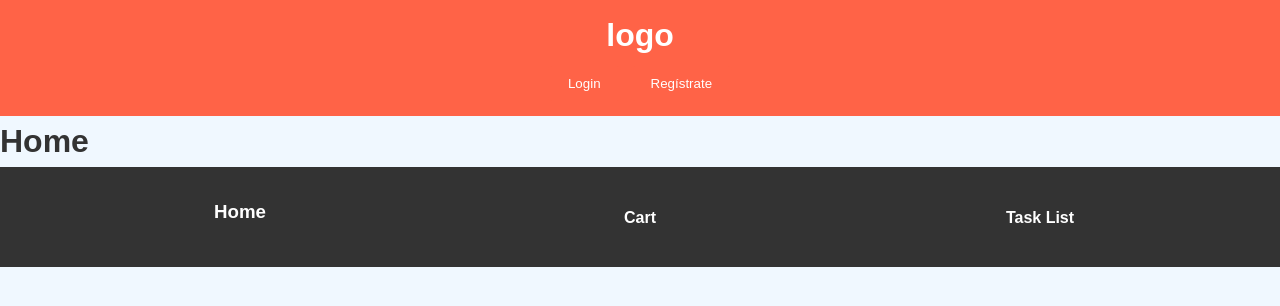
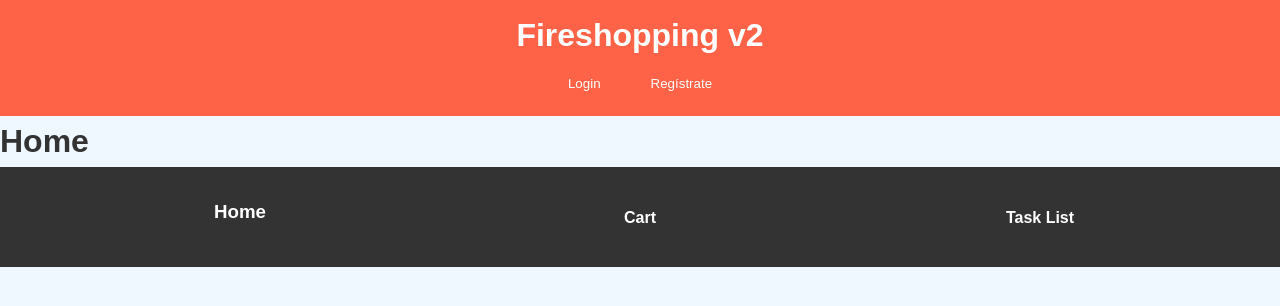
Before and after one commit to RafaRJimenez/eCommerce, a React (Create React App) app in the folder ecommerce/: page / in a window 1280 px wide. Shown: the top 306 px of the page. Built offline with nearby package versions, Linux system fonts and the light colour scheme; no server answers.

Commit message:
new version

```diff
--- a/ecommerce/src/components/Header.jsx
+++ b/ecommerce/src/components/Header.jsx
@@ -22,7 +22,7 @@ const Header = () => {
 
     return (
         <header className="App">
-        <h1  onClick={() => setRoute('home')}>logo</h1>
+        <h1  onClick={() => setRoute('home')}>Fireshopping v2</h1>
         <button
         onClick={() => setRoute('login')}
         >Login</button>
```
